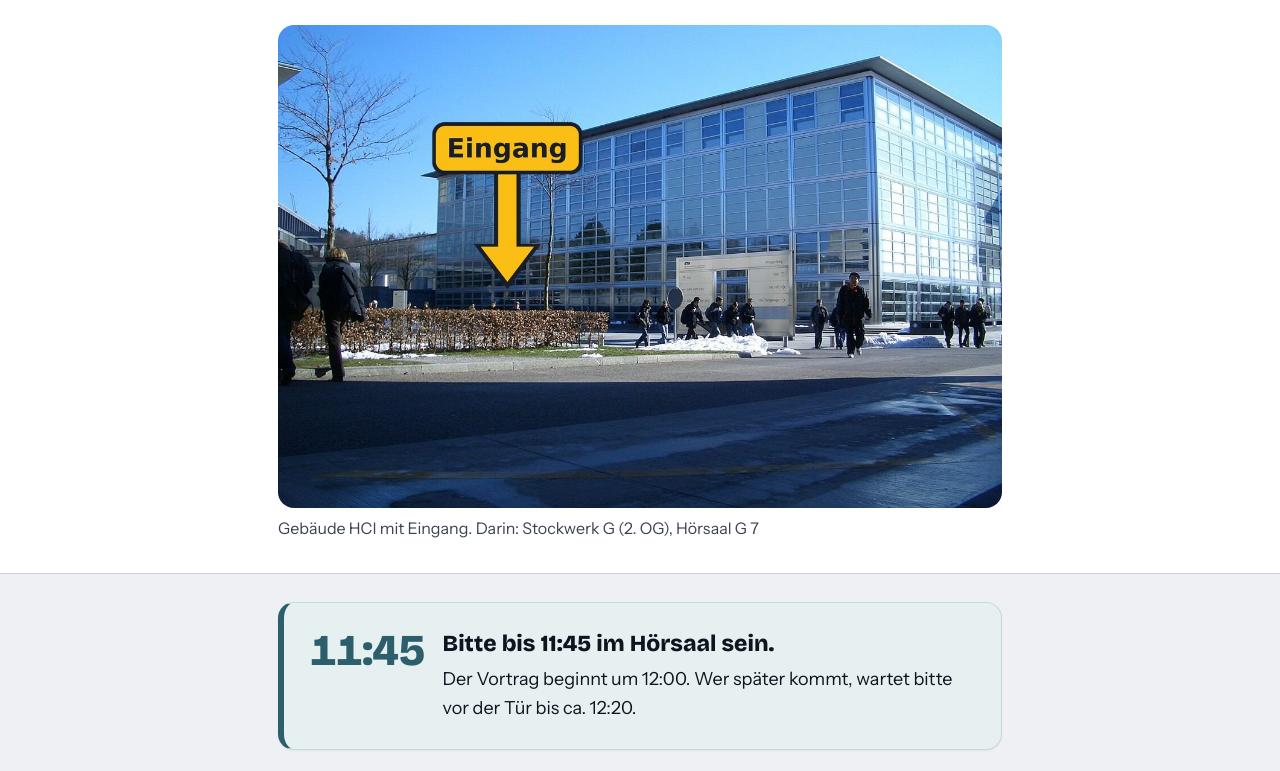
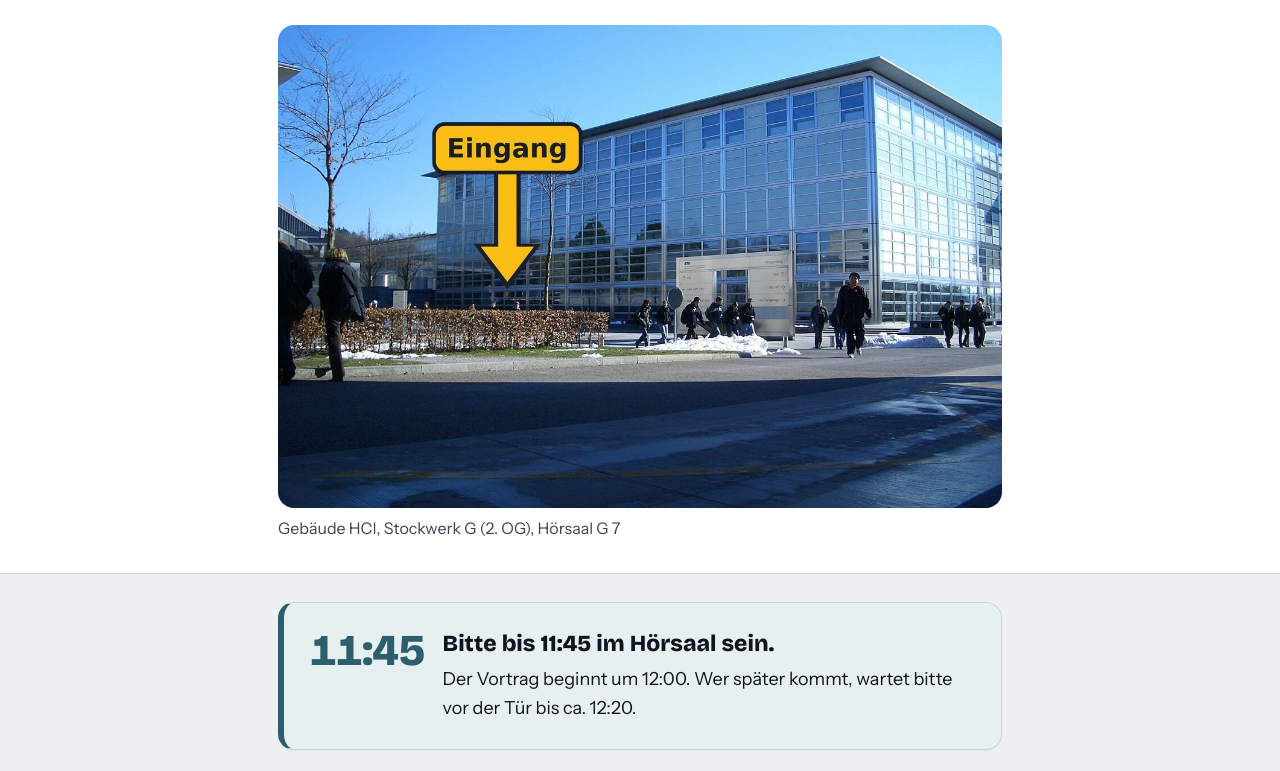
Before and after one commit to Altishofer/benjamin-defense, a plain HTML site: page index.html in a window 1280 px wide. Shown: the part 277-1048 px from the top of the page. Drawn offline with nearby package versions, Linux system fonts and the light colour scheme.

Commit message:
Bildunterschrift ohne Darin

```diff
--- a/index.html
+++ b/index.html
@@ -145,7 +145,7 @@ footer a{color:inherit}
     </div>
     <figure class="hero-photo">
       <img src="img/hci.jpg" width="1200" height="800" alt="Das Gebäude HCI: ein grosses, mehrstöckiges Glasgebäude auf dem Campus Hönggerberg.">
-      <figcaption>Gebäude HCI mit Eingang. Darin: Stockwerk G (2. OG), Hörsaal G 7</figcaption>
+      <figcaption>Gebäude HCI, Stockwerk G (2. OG), Hörsaal G 7</figcaption>
     </figure>
   </div>
 </header>
```
